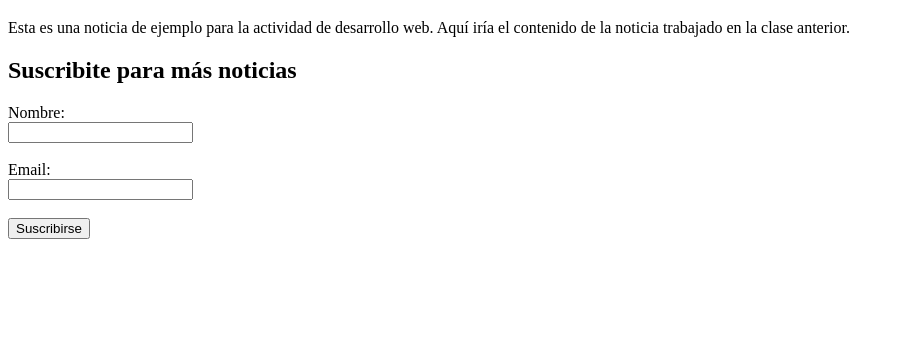
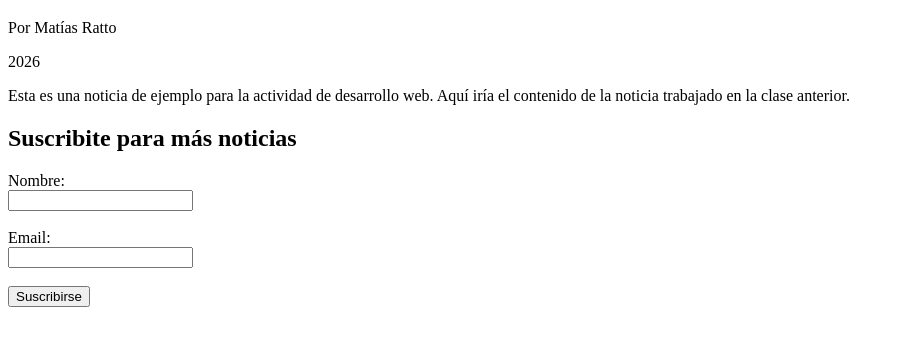
Before and after one commit to matiratto/actividad-inicial, a plain HTML site: page index.html in a window 1280 px wide. Shown: the part 61-406 px from the top of the page, without its empty margins (0-904 px from the left). Drawn offline with Linux system fonts and the light colour scheme.

Commit message:
Update index.html

```diff
--- a/index.html
+++ b/index.html
@@ -5,11 +5,22 @@
     <title>Noticia de la semana</title>
 </head>
 <body>
+<header>
+    <h1>Noticia de la semana</h1>
+    <p>Por Matías Ratto</p>
+    <time>2026</time>
+</header>
 
-    <h1>Noticia de la semana</h1>
+<article>
+    <section>
+        <p>
+            Esta es una noticia de ejemplo para la actividad de desarrollo web.
+            Aquí iría el contenido de la noticia trabajado en la clase anterior.
+        </p>
+    </section>
+</article>
 
-    <p>Esta es una noticia de ejemplo para la actividad de desarrollo web. Aquí iría el contenido de la noticia trabajado en la clase anterior.</p>
-
+<section>
     <h2>Suscribite para más noticias</h2>
 
     <form>
@@ -21,6 +32,6 @@
 
         <button type="submit">Suscribirse</button>
     </form>
-
+</section>
 </body>
 </html>
```
